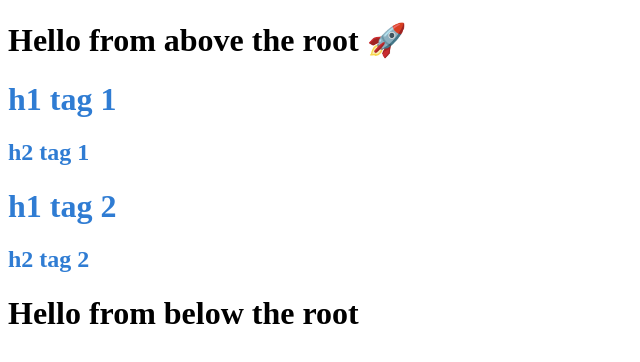
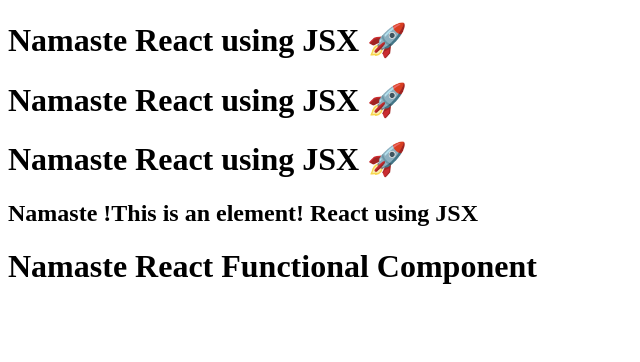
Before and after one commit to Jaskaran-Nanda/namaste-react, a React app in the folder Ep1,2.5/: page / in a window 1280 px wide. Shown: the whole page, without its empty margins (0-640 px from the left). Built offline with nearby package versions, Linux system fonts and the light colour scheme.

Commit message:
completed Episode 3 of Namaste React

```diff
--- a/Ep1,2.5/App.js
+++ b/Ep1,2.5/App.js
@@ -1,15 +1,42 @@
+//* Importing React into our App
 import React from "react";
 import ReactDOM from "react-dom/client";
-const parent = React.createElement("div", { id: "parent" }, [
-  React.createElement("div", { id: "child1" }, [
-    React.createElement("h1", {}, "h1 tag 1"),
-    React.createElement("h2", {}, "h2 tag 1"),
-  ]),
-  React.createElement("div", { id: "child2" }, [
-    React.createElement("h1", {}, "h1 tag 2"),
-    React.createElement("h2", {}, "h2 tag 2"),
-  ]),
-]);
 
+// React Element => ReactElement - JS Object => HTML Element (render)
+// JSX - HTML-like or XML-like syntax but not the same (transpiled before it reaches javascript engine) - Parcel - Babel
+// JSX =>  Babel transpiles it to React.createElement ==> ReactElement - JS Object => HTML Element (render)
+
+//React Element is just a normal variable so can be used inside {} as a javascript code
+
+const element = <span> !This is an element! </span>;
+const elem = (
+  <h2 className="xyzkans" tabIndex="5">
+    Namaste
+    {element}
+    React using JSX
+  </h2>
+);
+//Functional Component
+
+const TitleComponent = () => (
+  <h1 className="root" tabIndex="5">
+    Namaste React using JSX 🚀
+  </h1>
+);
+// *Component Composition
+const number = 1000;
+const HeadingComponent = () => (
+  <div id="container">
+    <TitleComponent />
+    <TitleComponent></TitleComponent>
+    {TitleComponent()}
+    {elem}
+    <h1 className="heading">Namaste React Functional Component</h1>
+  </div>
+);
 const root = ReactDOM.createRoot(document.getElementById("root"));
-root.render(parent);
+
+root.render(<HeadingComponent />);
+// Three ways of calling a functional component are
+// * [ <TitleComponent /> | <TitleComponent></TitleComponent> | {TitleComponent()} ]
+// as a function and can be called in {} as it is just Java Script code
--- a/Ep1,2.5/index.css
+++ /dev/null
@@ -1,3 +0,0 @@
-#root {
-  color: rgb(47, 124, 211);
-}
--- a/Ep1,2.5/index.html
+++ b/Ep1,2.5/index.html
@@ -7,11 +7,9 @@
     <link href="index.css" rel="stylesheet" />
   </head>
   <body>
-    <h1>Hello from above the root 🚀</h1>
     <div id="root">
-      <h1>Akshay is Here!</h1>
+      <h1>Jaskaran is Here!</h1>
     </div>
-    <h1>Hello from below the root</h1>
     <script type="module" src="App.js" charset="UTF-8"></script>
   </body>
 </html>
--- a/Ep1,2.5/package.json
+++ b/Ep1,2.5/package.json
@@ -3,6 +3,8 @@
   "version": "1.0.0",
   "description": "Episode 1&2  of namaste react course by akshay saini",
   "scripts": {
+    "start": "parcel index.html",
+    "build": "parcel build index.html",
     "test": "jest"
   },
   "author": "Jaskaran Nanda",
```
